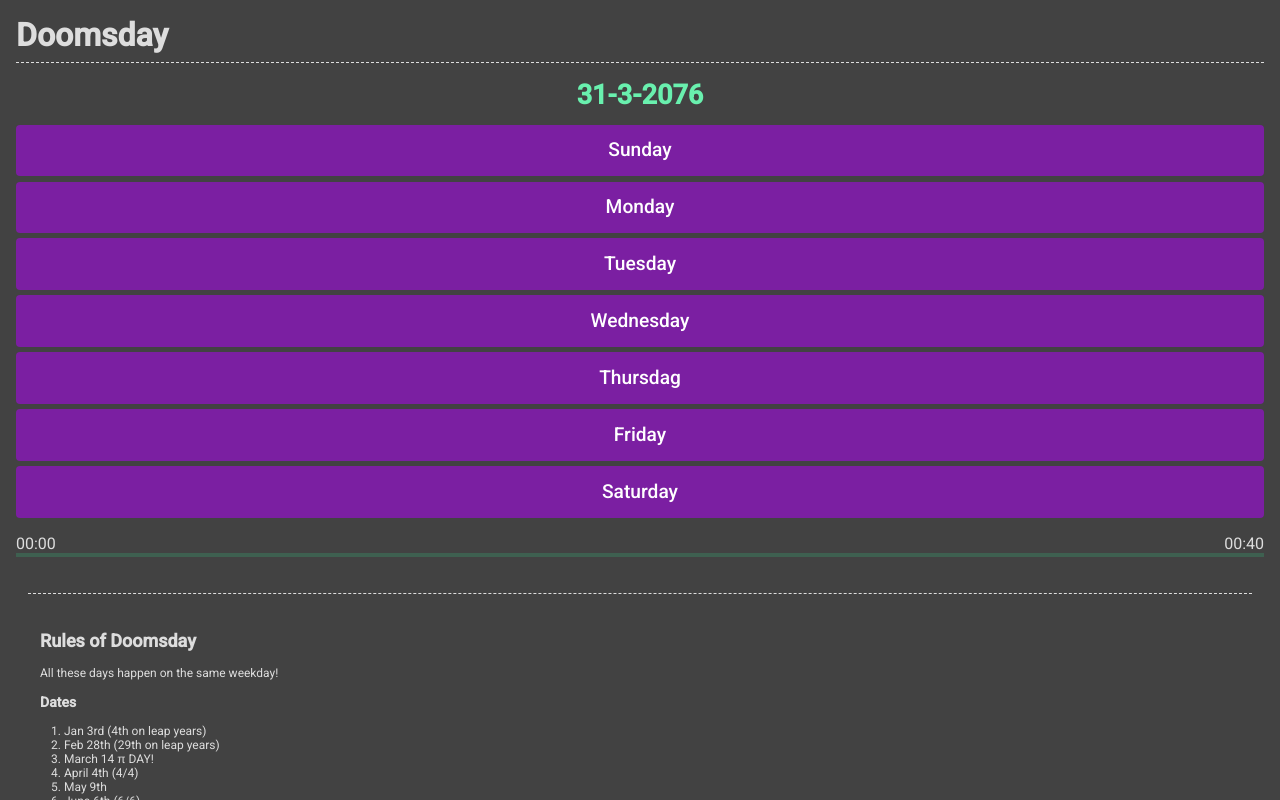
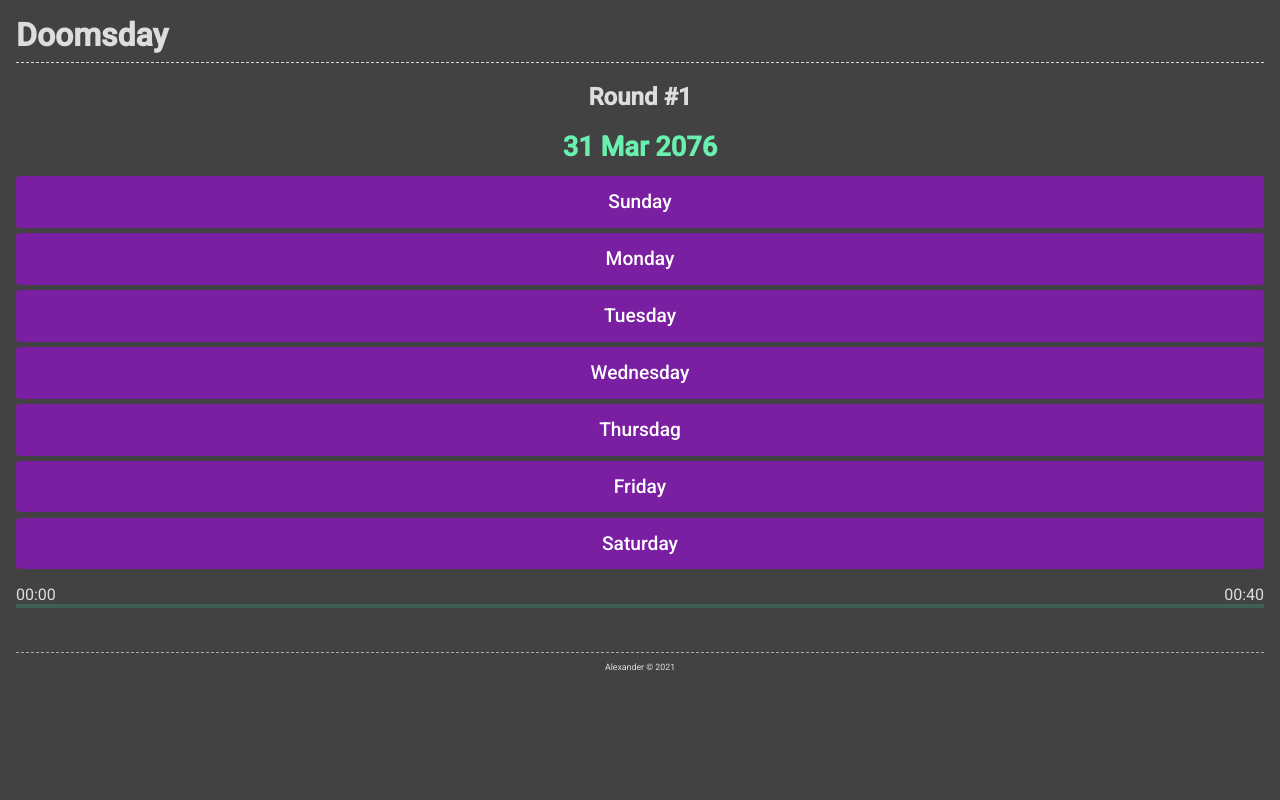
Before and after one commit to alkemann/doomsday, an Angular app: page / in a window 1280 px wide. Both pictures are taken after a click on the button "arrow_forward_ios". Shown: the top 800 px of the page. Built offline with nearby package versions, Linux system fonts and the light colour scheme.

Commit message:
last version before timer

```diff
--- a/src/app/app.component.html
+++ b/src/app/app.component.html
@@ -5,7 +5,7 @@
   <article>
     <div id="content">
       <doomsday-game></doomsday-game>
-      <doomsday-rules></doomsday-rules>
+      <!-- <doomsday-rules></doomsday-rules> -->
     </div>
   </article>
   <footer>
--- a/src/app/game/game.component.ts
+++ b/src/app/game/game.component.ts
@@ -24,6 +24,10 @@ export class GameComponent implements OnInit {
   rounds : Round[];
   roundIndex : number = 0;
 
+  private MON_TEXT :string[] = [
+    "Jan", "Feb", "Mar", "Apr", "Mai", "Jun", "Jul", "Aug", "Sep", "Okt", "Nov", "Des"
+  ];
+
   constructor() {
   }
 
@@ -39,9 +43,10 @@ export class GameComponent implements OnInit {
     this.rounds = [];
     const dates = this.randomDates(this.config.count);
     for (let index = 0; index < this.config.count; index++) {
+      const mon = this.MON_TEXT[dates[index].getMonth()];
       this.rounds[index] = {
         fullDate: dates[index].toDateString(),
-        date: dates[index].getDate() +'-'+ (dates[index].getMonth()+1)  +'-'+ dates[index].getFullYear()   ,
+        date: dates[index].getDate() +' '+ mon  +' '+ dates[index].getFullYear()   ,
         roundNumber: index,
         maxRounds: this.config.count,
         timed: 0,
--- a/src/app/game/result/result.component.scss
+++ b/src/app/game/result/result.component.scss
@@ -40,6 +40,7 @@ h2 {
 }
 table.scoreboard {
     width:auto;
+    margin:0 auto;
     th {
         padding: 0 0.2em 0 1em;
     }
--- a/src/app/game/round/round.component.html
+++ b/src/app/game/round/round.component.html
@@ -1,4 +1,5 @@
 <div class="round" *ngIf="round">
+    <h2>Round #{{round.roundNumber+1}}</h2>
     <h3>{{round.date}}</h3>
     <div class="days">
 
--- a/src/app/game/round/round.component.scss
+++ b/src/app/game/round/round.component.scss
@@ -1,5 +1,8 @@
 
 .round {
+    h2 {
+        text-align: center;
+    }
     h3 {
         width: 100%;
         margin: 0.5em auto;
```
